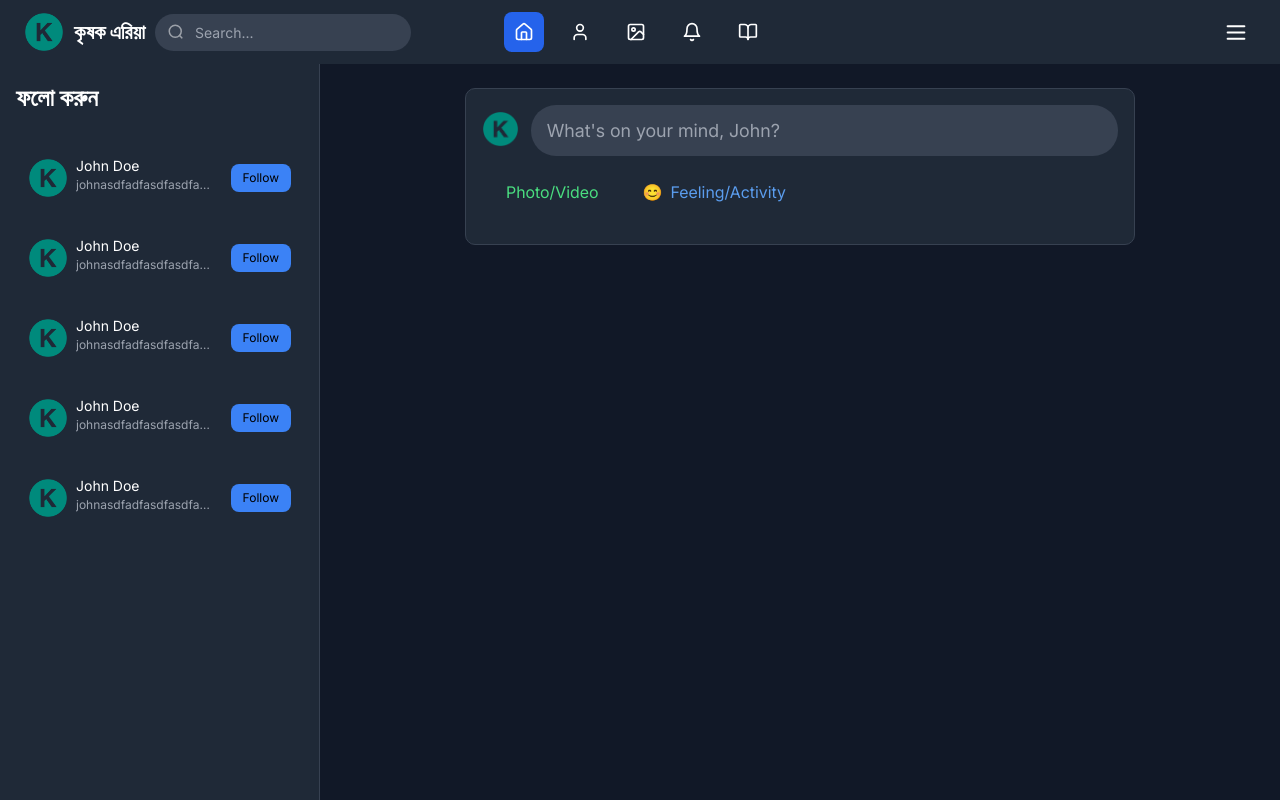
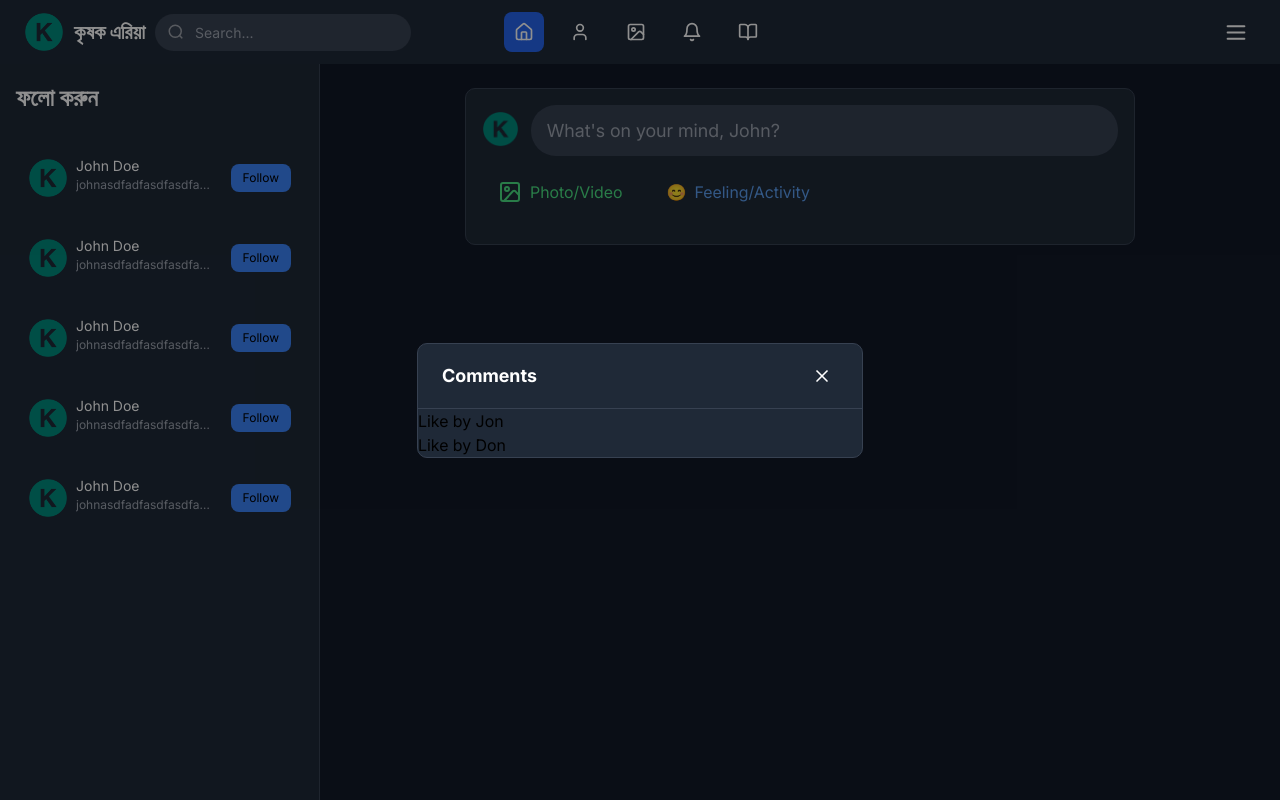
Before and after one commit to asianprogrammer/Farmer-Network, a React (Vite) app: page / in a window 1280 px wide. Both pictures are taken after a click on the element "Photo/Video". Built offline with nearby package versions, Linux system fonts and the light colour scheme.

Commit message:
Mode scrollView for Comment and Likes

```diff
--- /dev/null
+++ b/src/assets/IconComponents/Close.jsx
@@ -0,0 +1,19 @@
+const CloseIcon = ({ strokeColor = "currentColor" }) => (
+  <svg
+    xmlns="http://www.w3.org/2000/svg"
+    width={20}
+    height={20}
+    viewBox="0 0 24 24"
+    fill="none"
+    stroke={strokeColor}
+    strokeWidth={2}
+    strokeLinecap="round"
+    strokeLinejoin="round"
+    className="lucide lucide-x h-4 w-4"
+  >
+    <path d="M18 6 6 18" />
+    <path d="m6 6 12 12" />
+  </svg>
+);
+
+export default CloseIcon;
--- /dev/null
+++ b/src/assets/styles/ModelView.css
@@ -0,0 +1,44 @@
+.model-view {
+    width: 100%;
+    max-width: 446px;
+    border: solid 1px rgb(55 65 81 / 1);
+    background: var(--layout);
+    border-radius: calc(var(--radius) + 2px);
+}
+
+.model-view .title {
+    padding: 1rem 1.5rem;
+    font-size: 1.125rem;
+    border-bottom: solid 1px rgb(55 65 81 / 1);
+}
+
+.model-view .title button {
+    width: 2rem;
+    height: 2rem;
+    display: flex;
+    align-items: center;
+    justify-content: center;
+    border-radius: 50%;
+}
+
+.model-view .title button:hover {
+    background: var(--lighterGray);
+}
+
+.Model {
+    top: 0;
+    left: 0;
+    width: 100%;
+    height: 100%;
+    position: fixed;
+    z-index: 11111;
+    display: flex;
+    align-items: center;
+    justify-content: center;
+    background: rgba(0, 0, 0, 0.438);
+}
+
+.scrollView {
+    max-height: 60vh;
+    overflow-y: auto;
+}
--- a/src/components/layout/CreatePost.jsx
+++ b/src/components/layout/CreatePost.jsx
@@ -1,5 +1,5 @@
 import '@/assets/styles/createPost.css';
-// import ImageIcon from '@/assets/iconComponents/Image.jsx';
+import ImageIcon from '@/assets/iconComponents/Image.jsx';
 
 function CreatePost({ user, profile, onTextClick, onPhotoVideoClick, onFellingClick }) {
     return (
@@ -17,7 +17,7 @@ function CreatePost({ user, profile, onTextClick, onPhotoVideoClick, onFellingCl
 
             <section className="flex FY-center MB-1rem">
                 <div className="flex F-center flex FY-center mediaPostOptions" onClick={onPhotoVideoClick}>
-                    {/* <ImageIcon stroke='#4ade80' />  */}
+                    <ImageIcon stroke='#4ade80' />
                     <span>Photo/Video</span>
                 </div>
 
--- /dev/null
+++ b/src/components/layout/ModelView.jsx
@@ -0,0 +1,29 @@
+import React from "react";
+import CloseIcon from "@/assets/IconComponents/Close";
+import "@/assets/styles/ModelView.css";
+
+function ModelView({ title, children, onClose }) {
+  const hasChildren = React.Children.count(children) > 0;
+
+  return (
+    <section className="Model">
+      <section className="model-view">
+        <div className="title flex FY-center F-space">
+          <div>{title}</div>
+          <button onClick={onClose}><CloseIcon /></button>
+        </div>
+
+        <section className="scrollView">
+          {hasChildren ? (
+            children
+          ) : (
+            <div className="empty-message">No comment yet</div>
+          )}
+        </section>
+        <section className="shadow"></section>
+      </section>
+    </section>
+  );
+}
+
+export default ModelView;
--- a/src/features/home/pages/Home.jsx
+++ b/src/features/home/pages/Home.jsx
@@ -1,21 +1,52 @@
-import FollowerSuggest from '@/components/layout/FollowerSuggest';
-import CreatePost from '@/components/layout/CreatePost';
-import profile from '@/assets/images/logo.png';
-import '@/assets/styles/Home.css';
+import { useState } from "react";
+import FollowerSuggest from "@/components/layout/FollowerSuggest";
+import CreatePost from "@/components/layout/CreatePost";
+import profile from "@/assets/images/logo.png";
+import ModelView from "@/components/layout/ModelView";
+import "@/assets/styles/Home.css";
 
 export default function Home() {
-    return (<>
+  const [modalVisible, setModalVisible] = useState(false);
+  const [commentView, setCommentView] = useState(false);
+
+  const seeLike = () => {
+    if (!modalVisible) setModalVisible(true);
+  };
+
+  const seeComment = () => {
+    if (!commentView) setCommentView(true);
+  };
+
+  return (
+    <>
       <FollowerSuggest />
 
       <section className="feed-area">
         <CreatePost
           user="John"
           profile={profile}
-                onTextClick={() => alert("Text Clicked")}
-                onPhotoVideoClick={() => alert("Photo/Video Clicked")}
+          onTextClick={() => seeLike(true)}
+          onPhotoVideoClick={() => seeComment(true)}
           onFellingClick={() => alert("Feelings/Activity Clicked")}
         />
 
+        {/* For seeing likes dynamic */}
+        {modalVisible && (
+          <ModelView
+            title="Liked by"
+            onClose={() => setModalVisible(false)}
+          ></ModelView>
+        )}
+
+        {/* For seeing comments dynamic */}
+        {commentView && (
+          <ModelView title="Comments" onClose={() => setCommentView(false)}>
+            <section className="fake-like">Like by Jon</section>
+            <section className="fake-like">Like by Don</section>
+          </ModelView>
+        )}
+
       </section>
-    </>)
+    </>
+  );
 }
--- a/src/index.css
+++ b/src/index.css
@@ -41,6 +41,10 @@ body {
   align-items: center
 }
 
+.F-space {
+  justify-content: space-between;
+}
+
 .MB-1rem {
   margin-bottom: 1rem;
 }
```
Lines whose indentation alone changed are shown as unchanged.
